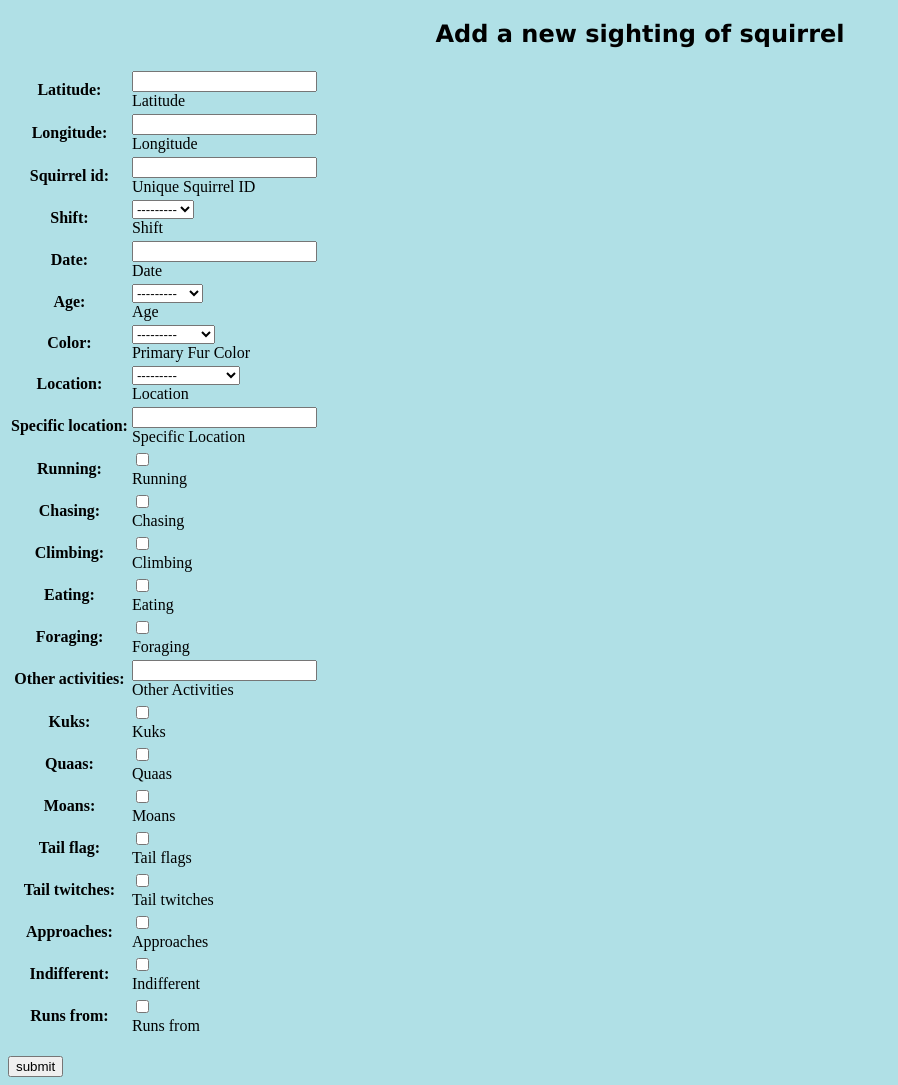
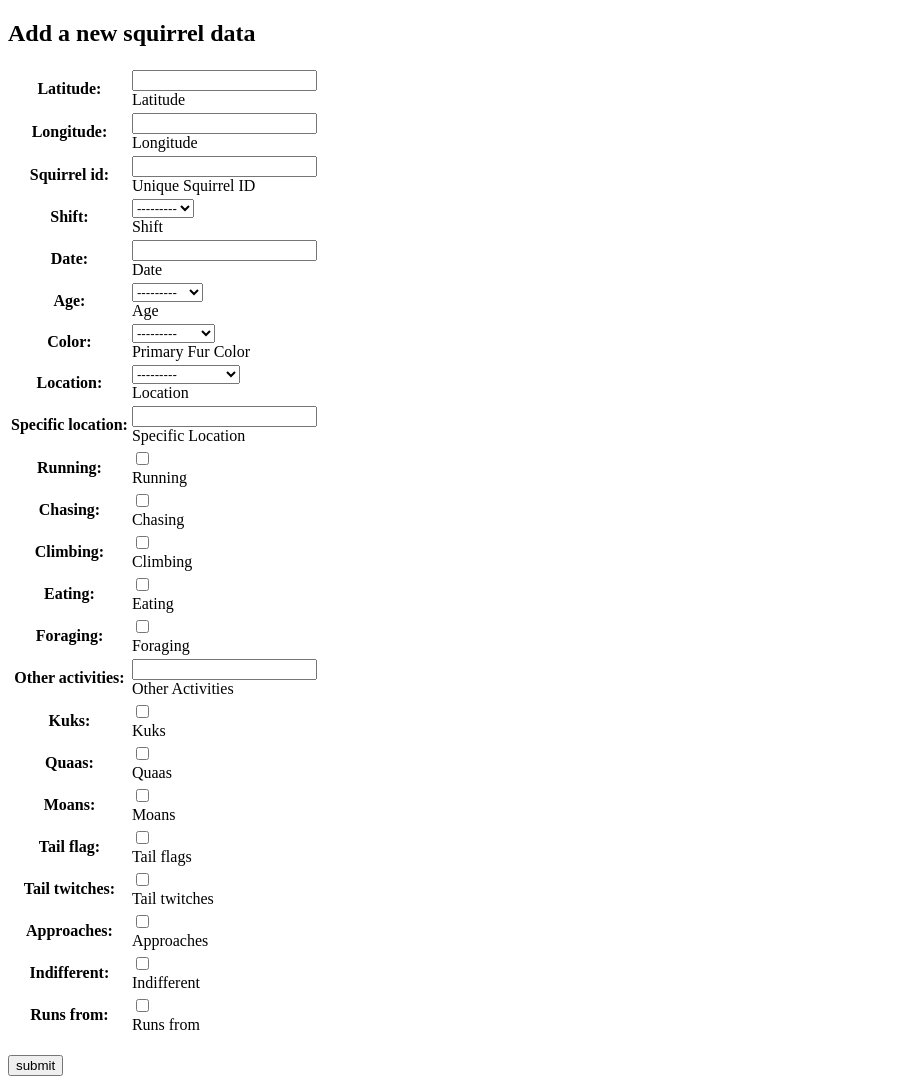
Before and after one commit to zhanglueshen/Django-squirrel-tracker, a Django app: page /sightings/add in a window 1280 px wide. Shown: the whole page, without its empty margins (0-898 px from the left). Run offline with Django 3.2, Linux system fonts and the light colour scheme.

Commit message:
szl change html style

```diff
--- a/sightings/templates/sightings/add.html
+++ b/sightings/templates/sightings/add.html
@@ -5,8 +5,8 @@
     <meta charset="UTF-8">
     <title>Add a new squirrel</title></head>
 
-  <body style="background-color:powderblue;">
-    <h2 style="font-family:verdana;text-align:center;">Add a new sighting of squirrel</h2>
+  <body>
+	  <h2> Add a new squirrel data </h2>
     <form action="" method="post">{% csrf_token %}
       <table>{{ form }}</table>
       <br>
```
